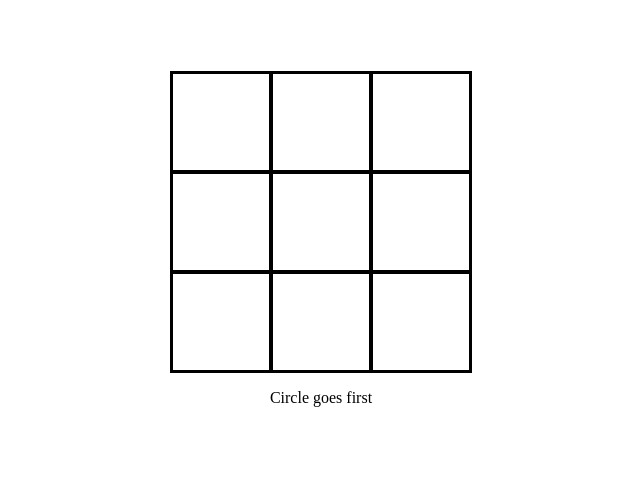
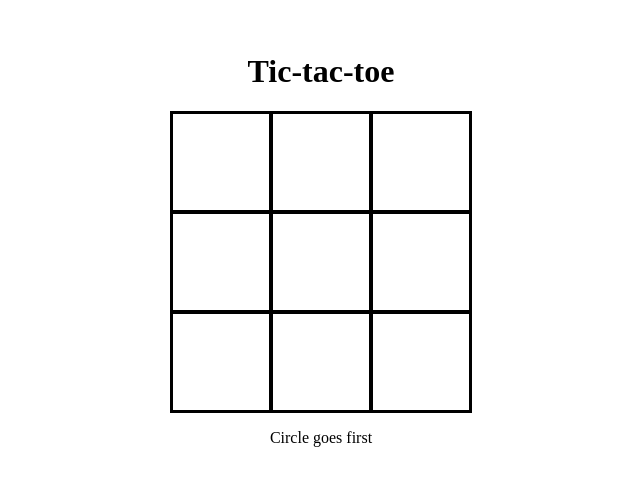
Before and after one commit to Teja3224/Tic-Tac-Toe, a plain HTML site: page index.html in a window 1280 px wide. Shown: the part 153-638 px from the top of the page, without its empty margins (319-959 px from the left). Drawn offline with Linux system fonts and the light colour scheme.

Commit message:
Update index.html

```diff
--- a/index.html
+++ b/index.html
@@ -8,6 +8,7 @@
 </head>
 <body>
 
+    <h1>Tic-tac-toe</h1>
     <div id = "gameboard"></div>
     <p id = "info"></p>
 
```
